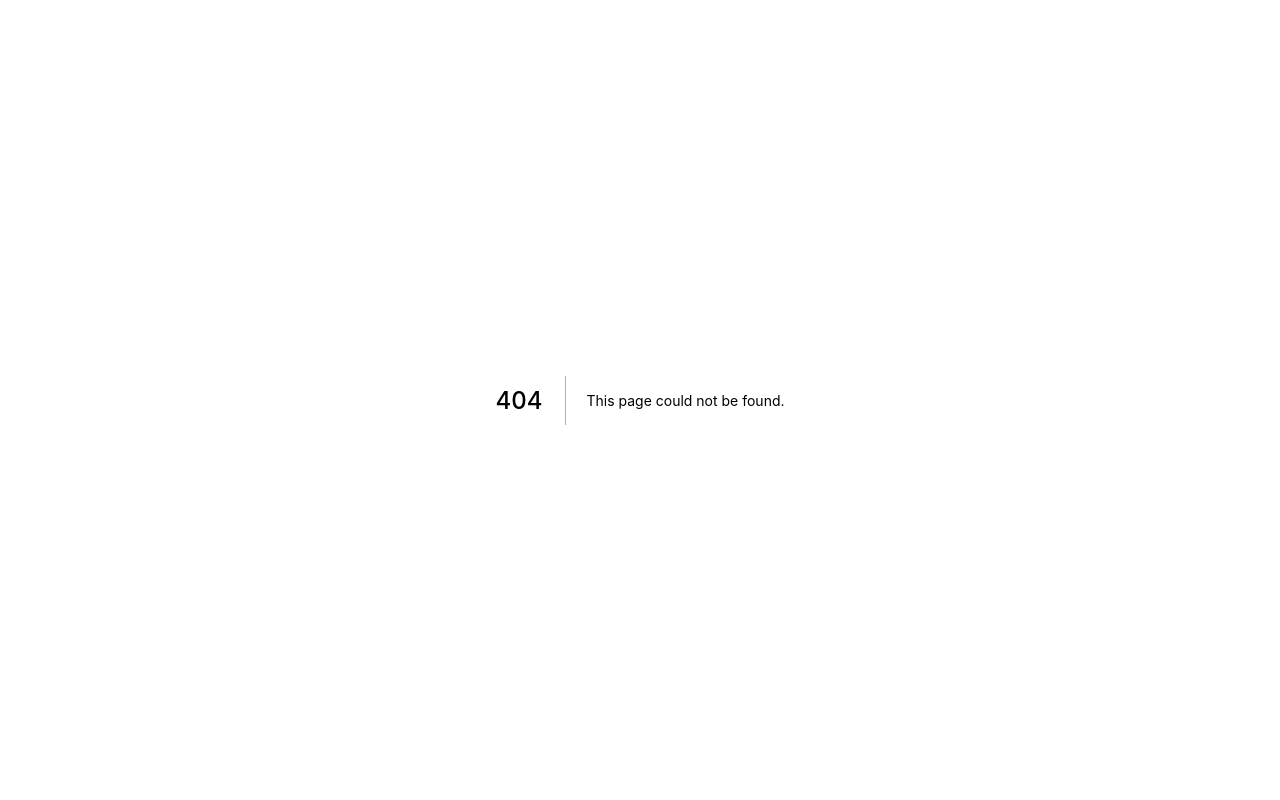
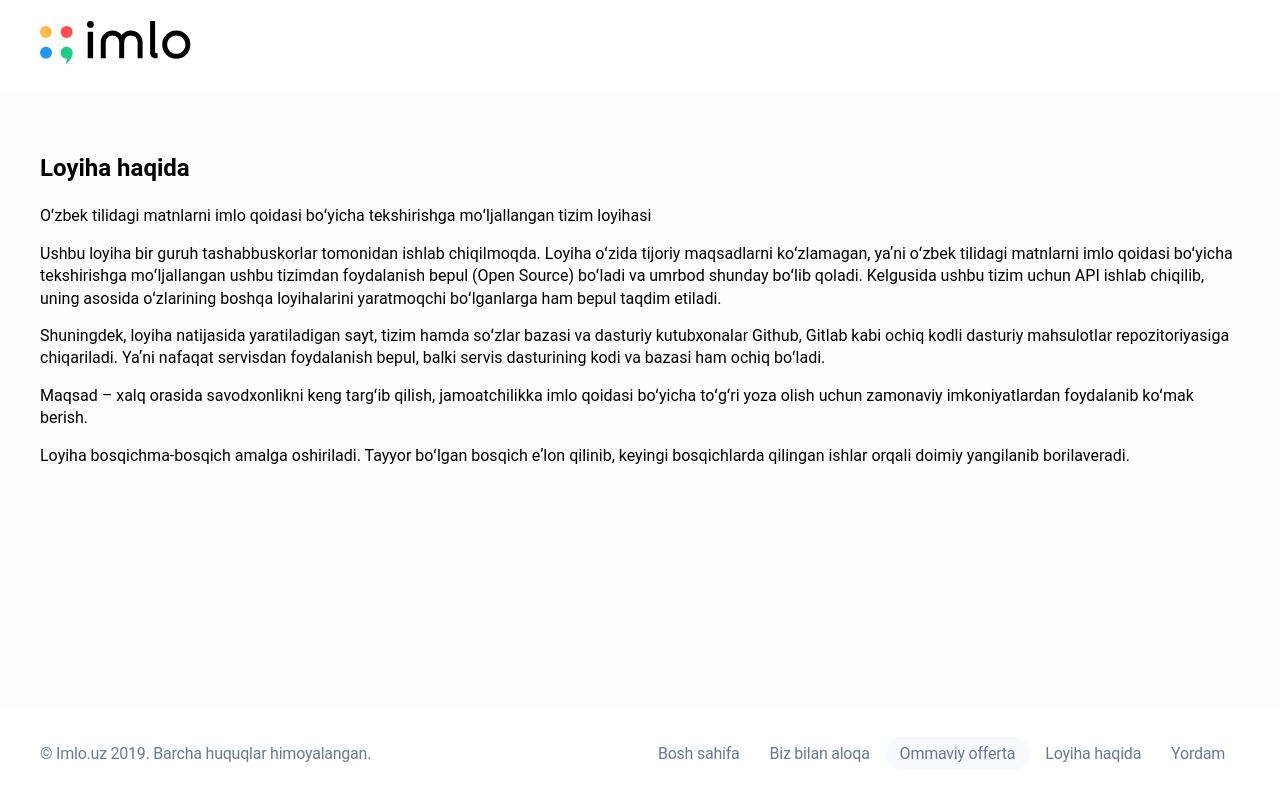
Before and after one commit to imlouz/frontend, a Next.js app: page /policy in a window 1280 px wide. Before the commit this address had no page. Built offline with nearby package versions, Linux system fonts and the light colour scheme.

Commit message:
feat(Static Pages): privacy policy page

```diff
--- a/src/components/layout/Footer.tsx
+++ b/src/components/layout/Footer.tsx
@@ -51,6 +51,11 @@ function FooterNav({currentPath}: IFooterNavProps) {
             <li>
                 <MenuItem href="/contact" currentPath={currentPath}>
                     Biz bilan aloqa
+                </MenuItem>
+            </li>
+            <li>
+                <MenuItem href="/policy" currentPath={currentPath}>
+                    Ommaviy offerta
                 </MenuItem>
             </li>
             <li>
--- a/src/pages/index.tsx
+++ b/src/pages/index.tsx
@@ -6,9 +6,6 @@ import initialJson from "../components/editor/editor_value.json"
 import MainLayout from "../components/layout/MainLayout"
 import * as editorUtils from "../helpers/editorUtils"
 import FlexBox from "../components/box/FlexBox"
-import CopySVG from "../components/icons/CopySVG";
-import CloseSVG from "../components/icons/CloseSVG";
-import {transliterateApi} from "../api/ImloApi"
 const initialValue = Value.fromJSON(initialJson)
 
 export default function IndexPage(): JSX.Element {
--- /dev/null
+++ b/src/pages/policy.tsx
@@ -0,0 +1,25 @@
+import React from "react"
+import Link from "next/link"
+import MainLayout from "../components/layout/MainLayout"
+
+interface IProps {}
+
+export default function IndexPage(props: IProps): JSX.Element {
+    // console.log(props)
+    return (
+        <MainLayout pageTitle={"Loyiha haqida"}>
+            <h2>Loyiha haqida</h2>
+
+            <p>Oʻzbek tilidagi matnlarni imlo qoidasi boʻyicha tekshirishga moʻljallangan tizim loyihasi</p>
+
+            <p>Ushbu loyiha bir guruh tashabbuskorlar tomonidan ishlab chiqilmoqda. Loyiha oʻzida tijoriy maqsadlarni koʻzlamagan, yaʼni oʻzbek tilidagi matnlarni imlo qoidasi boʻyicha tekshirishga moʻljallangan ushbu tizimdan foydalanish bepul (Open Source) boʻladi va umrbod shunday boʻlib qoladi. Kelgusida ushbu tizim uchun API ishlab chiqilib, uning asosida oʻzlarining boshqa loyihalarini yaratmoqchi boʻlganlarga ham bepul taqdim etiladi.</p>
+
+            <p>Shuningdek, loyiha natijasida yaratiladigan sayt, tizim hamda soʻzlar bazasi va dasturiy kutubxonalar Github, Gitlab kabi ochiq kodli dasturiy mahsulotlar repozitoriyasiga chiqariladi. Yaʼni nafaqat servisdan foydalanish bepul, balki servis dasturining kodi va bazasi ham ochiq boʻladi.</p>
+
+            <p>Maqsad – xalq orasida savodxonlikni keng targʻib qilish, jamoatchilikka imlo qoidasi boʻyicha toʻgʻri yoza olish uchun zamonaviy imkoniyatlardan foydalanib koʻmak berish.</p>
+
+            <p>Loyiha bosqichma-bosqich amalga oshiriladi. Tayyor boʻlgan bosqich eʼlon qilinib, keyingi bosqichlarda qilingan ishlar orqali doimiy yangilanib borilaveradi.</p>
+
+        </MainLayout>
+    )
+}
```
